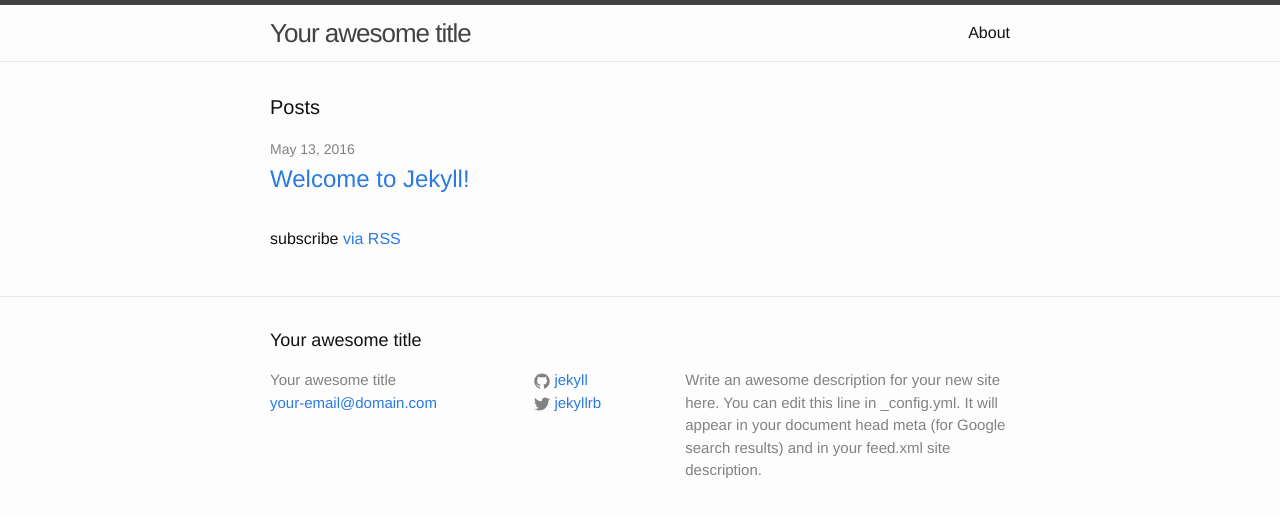
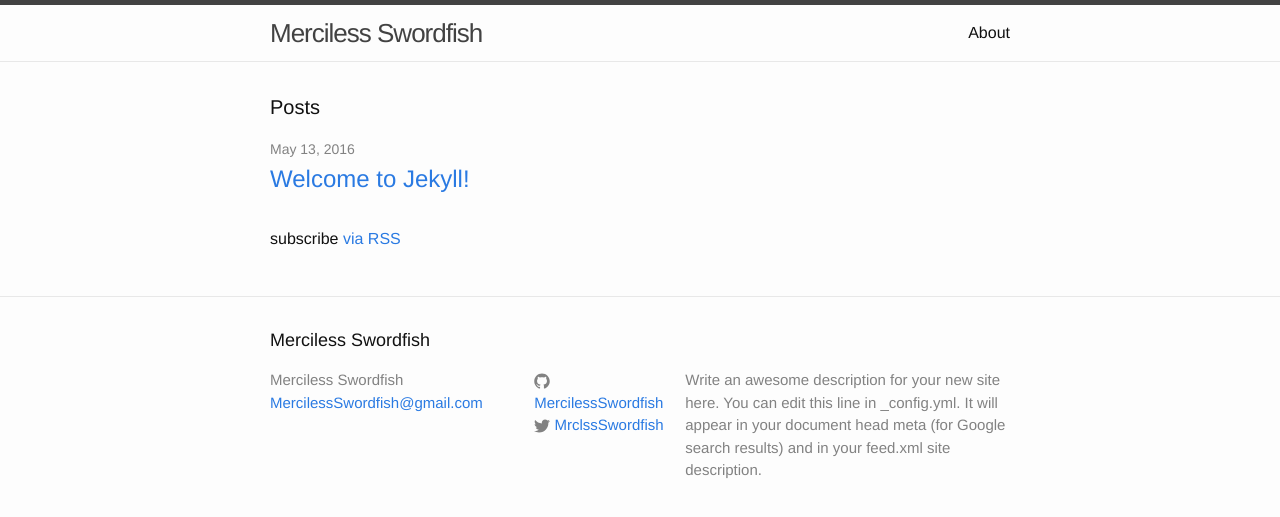
Before and after one commit to MercilessSwordfish/MercilessSwordfish.github.io, a Jekyll site: the page built from index.html, in a window 1280 px wide. Shown: the top 517 px of the page. Built offline with Jekyll 4.4.1, drawn with Linux system fonts in a browser that asks for light colours.

Commit message:
update contacts

```diff
--- a/_config.yml
+++ b/_config.yml
@@ -6,16 +6,16 @@
 # 'jekyll serve'. If you change this file, please restart the server process.
 
 # Site settings
-title: Your awesome title
-email: your-email@domain.com
+title: Merciless Swordfish
+email: MercilessSwordfish@gmail.com
 description: > # this means to ignore newlines until "baseurl:"
   Write an awesome description for your new site here. You can edit this
   line in _config.yml. It will appear in your document head meta (for
   Google search results) and in your feed.xml site description.
 baseurl: "" # the subpath of your site, e.g. /blog
 url: "http://yourdomain.com" # the base hostname & protocol for your site
-twitter_username: jekyllrb
-github_username:  jekyll
+twitter_username: MrclssSwordfish
+github_username:  MercilessSwordfish
 
 # Build settings
 markdown: kramdown
```
